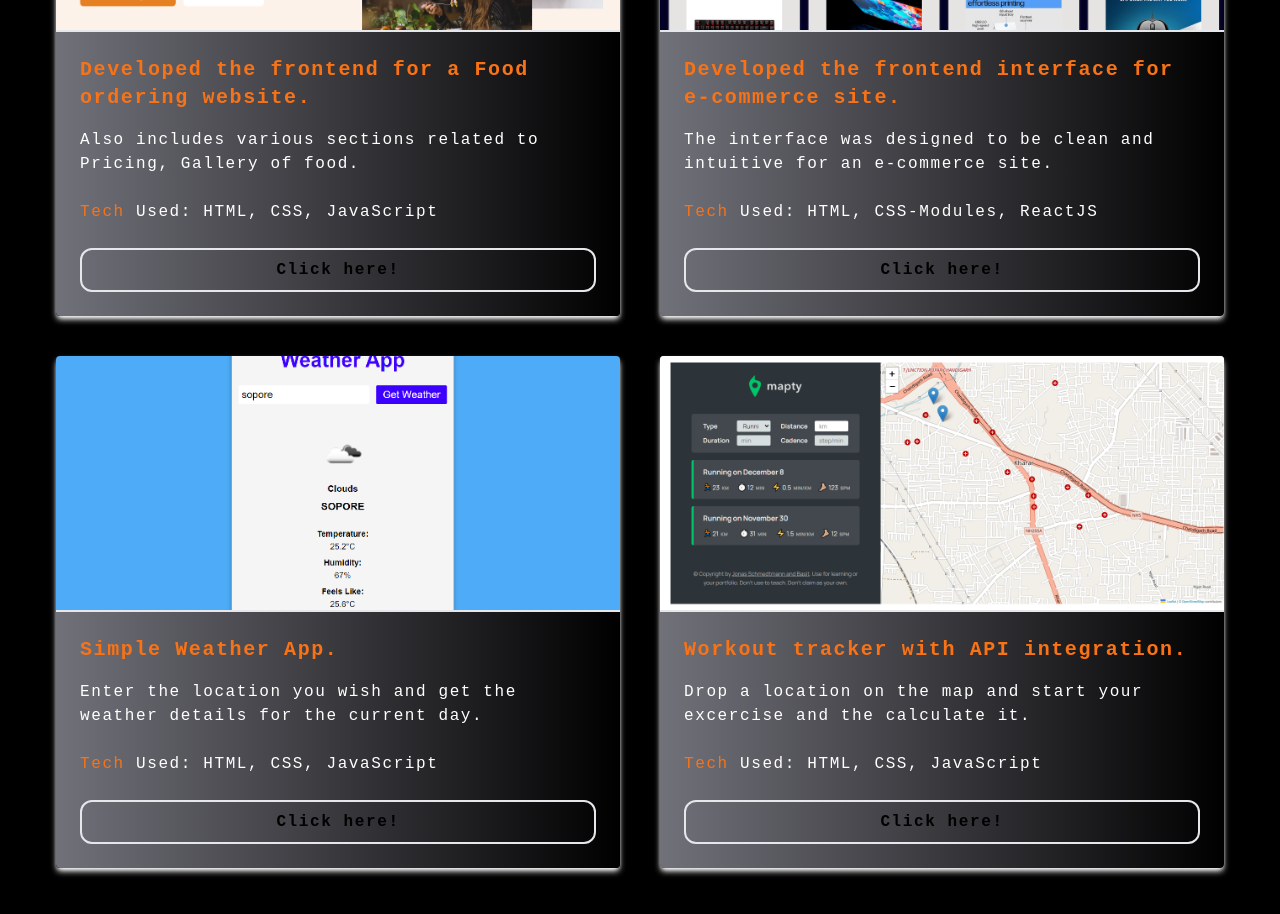
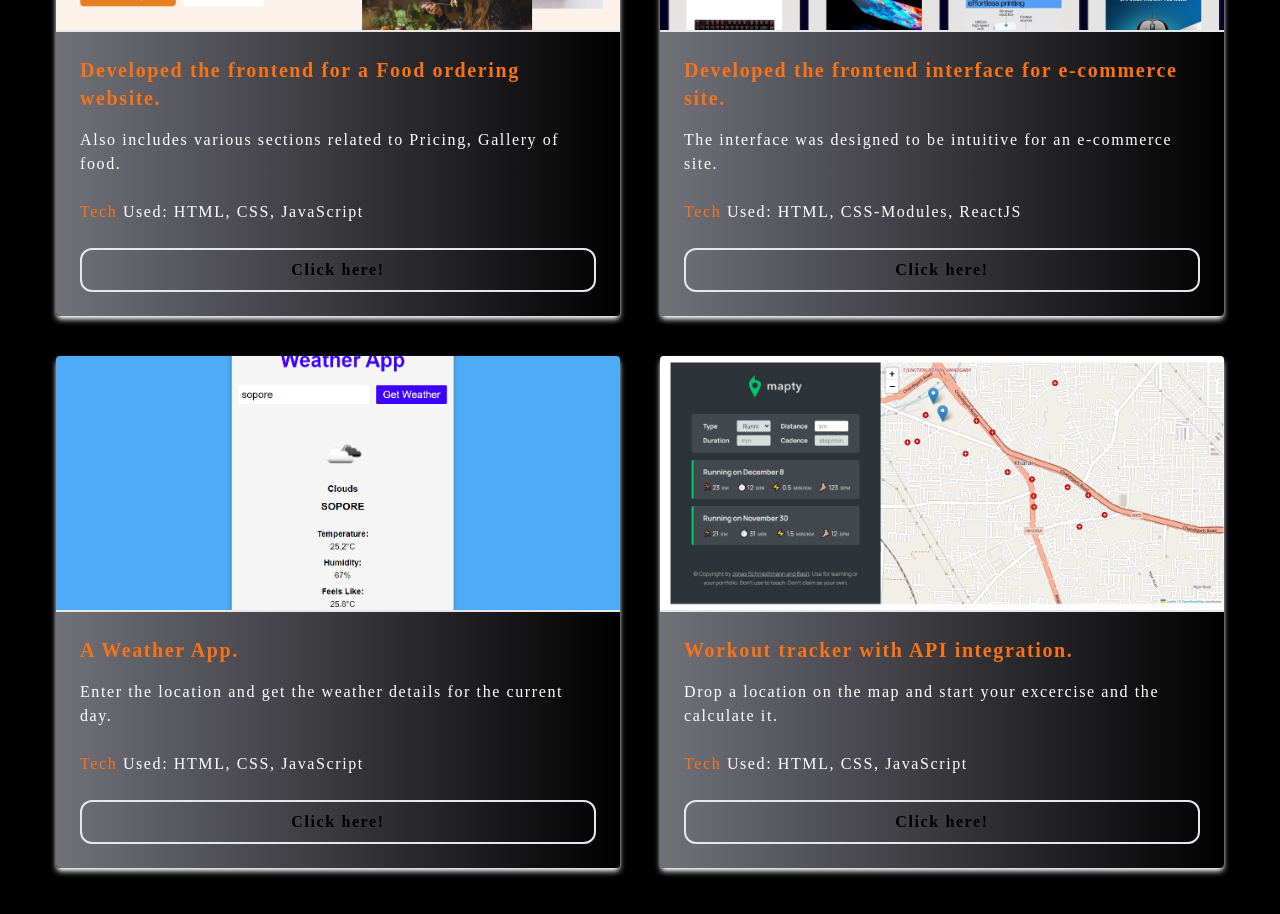
Before and after one commit to Basit-Bashir/Personal_Portfolio, a React (Create React App) app: page / in a window 1280 px wide. Shown: the part 1860-2774 px from the top of the page. Built offline with nearby package versions, Linux system fonts and the light colour scheme.

Commit message:
Projects

```diff
--- a/src/Components/Main Page/Main.js
+++ b/src/Components/Main Page/Main.js
@@ -62,7 +62,7 @@ const Main = () => {
             </motion.span>
           </p>
 
-          <p className="px-4 py-4 md:text-2xl text-xl rounded-lg text-white bg-transparent text-start mx-8 md:leading-10 leading-10 tracking-[.15em]">
+          <p className="px-4 py-4 md:text-2xl text-xl rounded-lg text-white bg-transparent text-start mx-8 md:leading-10 leading-10 tracking-[.15em] font-bold">
             A passionate front-end developer. I recently graduated with a
             Masters degree in computer Science, and I'm excited to embark on my
             career in web development. Currently being a Freelancer with hands
--- a/src/Components/Main Page/Projects.js
+++ b/src/Components/Main Page/Projects.js
@@ -61,8 +61,8 @@ const Projects = () => {
                     Developed the frontend interface for e-commerce site.
                   </h3>
                   <p className="text-white mb-6 bg-transparent">
-                    The interface was designed to be clean and intuitive for an
-                    e-commerce site.
+                    The interface was designed to be intuitive for an e-commerce
+                    site.
                   </p>
                   <p className="text-white mb-6 bg-transparent">
                     <span className="text-orange-500 bg-transparent">
@@ -91,11 +91,11 @@ const Projects = () => {
                 />
                 <div className="p-6 h-full bg-gradient-to-r from-zinc-500">
                   <h3 className="text-xl text-orange-500 font-semibold mb-4 bg-transparent">
-                    Simple Weather App.
+                    A Weather App.
                   </h3>
                   <p className="text-white mb-6 bg-transparent">
-                    Enter the location you wish and get the weather details for
-                    the current day.
+                    Enter the location and get the weather details for the
+                    current day.
                   </p>
                   <p className="text-white mb-6 bg-transparent">
                     <span className="text-orange-500 bg-transparent">
--- a/src/index.css
+++ b/src/index.css
@@ -1,9 +1,9 @@
 @tailwind base;
 @tailwind components;
 @tailwind utilities;
-@import url("https://fonts.googleapis.com/css2?family=Inconsolata:wght@300;400;500;600;700&display=swap");
+@import url("https://fonts.googleapis.com/css2?family=Kalam:wght@300;400;700&display=swap");
 
 * {
   background: #000;
-  font-family: "Inconsolata", monospace;
+  font-family: "Kalam", cursive;
 }
```
